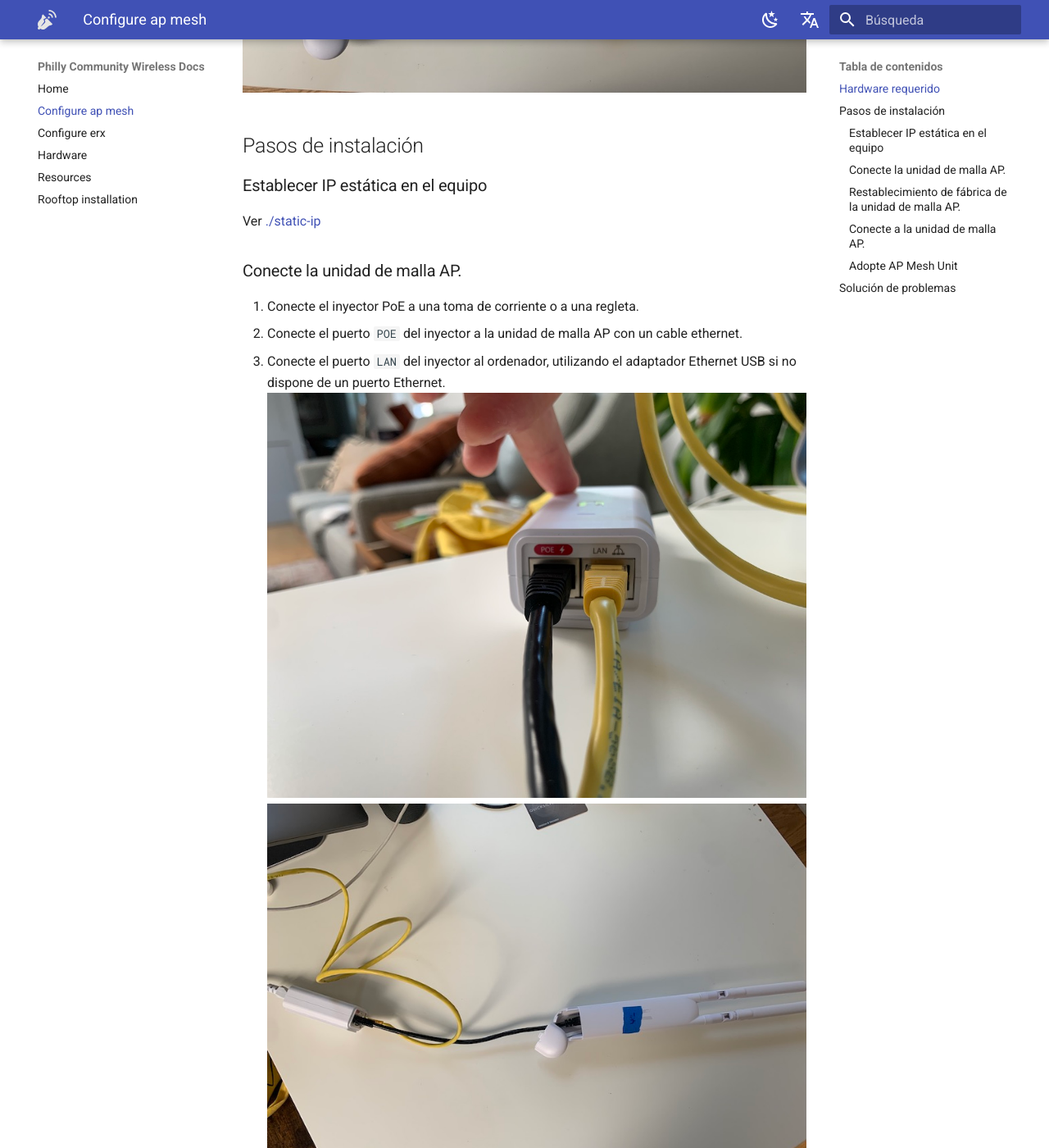
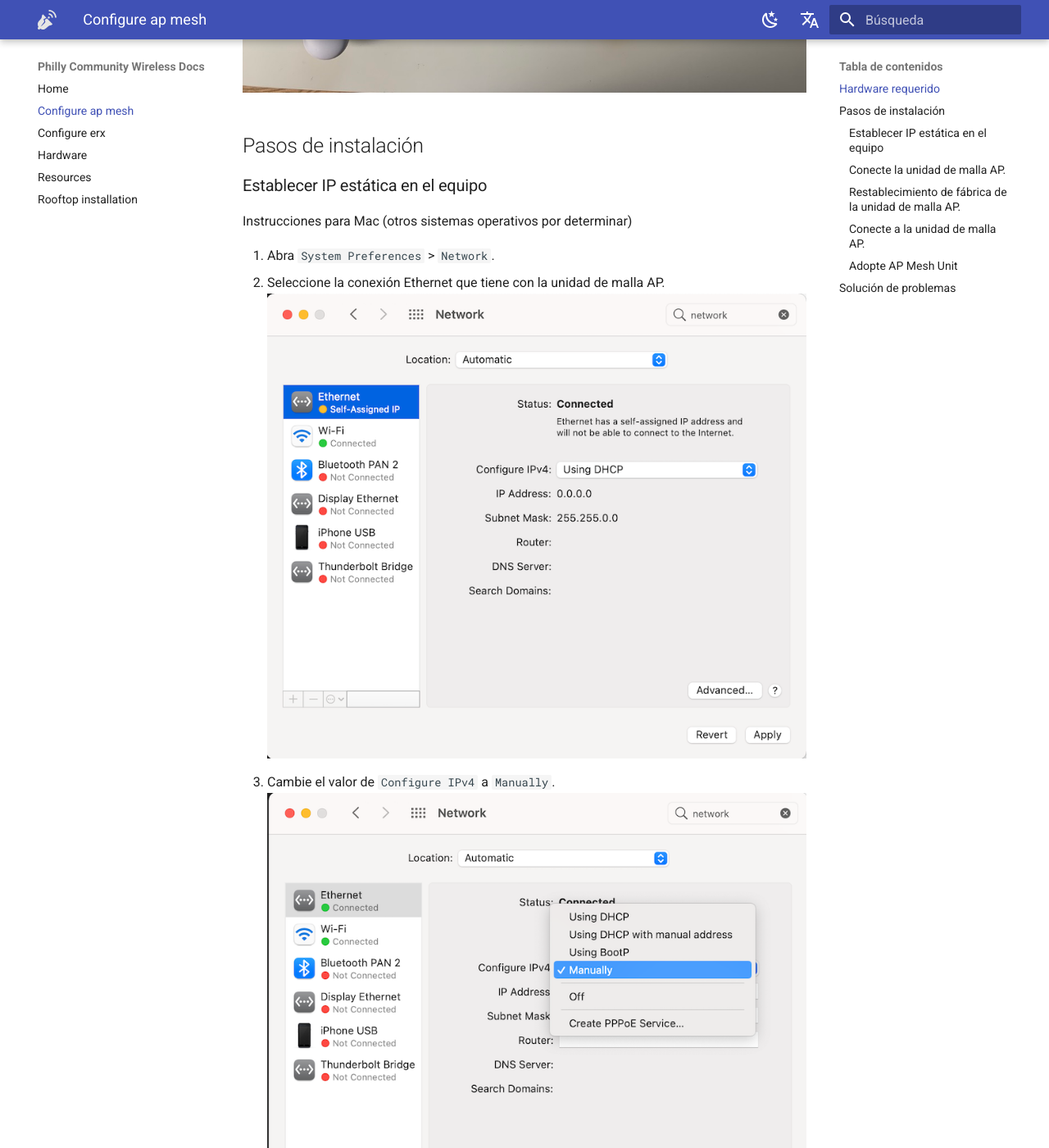
Before and after one commit to phillycommunitywireless/docs-es, an MkDocs documentation site: the page built from docs/configure-ap-mesh.md, in a window 1280 px wide and 1400 px high, scrolled down 1044 px. Shown: the whole window at 82% size. Built offline with MkDocs 1.6.1 and Material for MkDocs 9.7.7, drawn with Linux system fonts in a browser that asks for light colours; comment, search, counter and statistics services are not loaded; some of the changed text lies outside the part shown.

Commit message:
Update configure-ap-mesh.md

```diff
--- a/docs/configure-ap-mesh.md
+++ b/docs/configure-ap-mesh.md
@@ -21,7 +21,16 @@ Esta guía lo guiará a través de la configuración de una malla de punto de ac
 
 ### Establecer IP estática en el equipo
 
-Ver [./static-ip](./static-ip.md)
+Instrucciones para Mac (otros sistemas operativos por determinar)
+
+1. Abra `System Preferences` > `Network`.
+2. Seleccione la conexión Ethernet que tiene con la unidad de malla AP. ![Mac Network Settings #1](../../assets/images/static-ip/Network_1.png)
+3. Cambie el valor de `Configure IPv4` a `Manually`.
+   ![Mac Network Settings #2](../../assets/images/static-ip/Network_2.png)
+4. Establezca la dirección IP en `192.168.1.29` (aunque la mayoría de los valores deberían funcionar aquí).
+5. Establezca la máscara de subred a `255.255.255.0`
+   ![Mac Network Settings #3](../../assets/images/static-ip/Network_3.png)
+6. Haga clic en `Apply`
 
 ### Conecte la unidad de malla AP.
 
```
